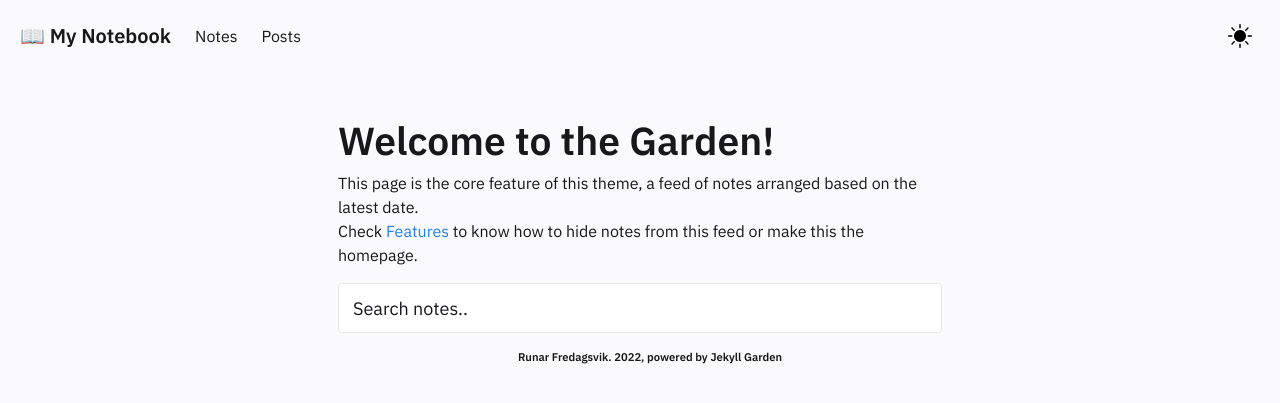
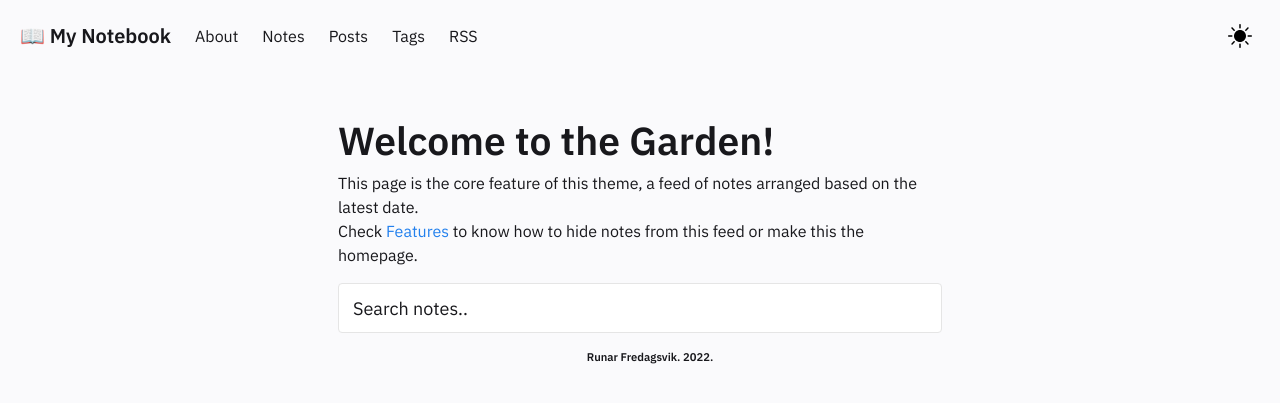
Before and after one commit to runarsf/garden, a Jekyll site: the page built from pages/index.md, in a window 1280 px wide. Shown: the top 403 px of the page. Built offline with Jekyll 4.4.1, drawn with Linux system fonts in a browser that asks for light colours.

Commit message:
Mend katex and update header

```diff
--- a/_config.yml
+++ b/_config.yml
@@ -107,7 +107,7 @@ markdown: kramdown
 kramdown:
   input: GFM
   hard_wrap: false
-  math_engine: null # katex
+  math_engine: katex # null
   smart_quotes: ["apos", "apos", "quot", "quot"]
   syntax_highlighter: rouge
 
--- a/_includes/Footer.html
+++ b/_includes/Footer.html
@@ -1,6 +1,6 @@
 {%- if site.copyright.msg != nil and site.copyright.msg != empty and site.copyright.msg != null -%}
 <div id="copyright">
-    <p id="copyright-notice">{{site.copyright.msg}}. {{site.copyright.year}}, powered by <a href="https://github.com/Jekyll-Garden/jekyll-garden.github.io">Jekyll Garden</a></p>
+    <p id="copyright-notice">{{site.copyright.msg}}. {{site.copyright.year}}.</p>
 </div>
 <script src="/assets/js/modeswitcher.js"></script>
 
--- a/_includes/Header.html
+++ b/_includes/Header.html
@@ -24,11 +24,20 @@
 
     <div id="navbarBasicExample" class="navbar-menu">
       <div class="navbar-start">
-        <a href="/notes"  class="navbar-item">
+        <a href="/about" class="navbar-item">
+          About
+        </a>
+        <a href="/notes" class="navbar-item">
           Notes
         </a>
-        <a href="/posts"  class="navbar-item">
+        <a href="/posts" class="navbar-item">
           Posts
+        </a>
+        <a href="/tags" class="navbar-item">
+          Tags
+        </a>
+        <a href="/feed.xml" class="navbar-item">
+          RSS
         </a>
         <!-- <a href="https://github.com/runarsf" target="_blank" class="navbar-item">
           My GitHub
@@ -48,8 +57,9 @@
     </div>
   </nav>
   <script src="/assets/js/Hamburger.js"></script>
-      <script type="text/x-mathjax-config">
-   MathJax.Hub.Config({
+  <!-- TODO  Fix inline mathjax styling -->
+  <script type="text/x-mathjax-config">
+    MathJax.Hub.Config({
        tex2jax: {
            inlineMath: [ ['$','$'], ['\\(', '\\)'] ],
            displayMath: [ ['$$','$$'], ['\\[', '\\]'] ],
```
